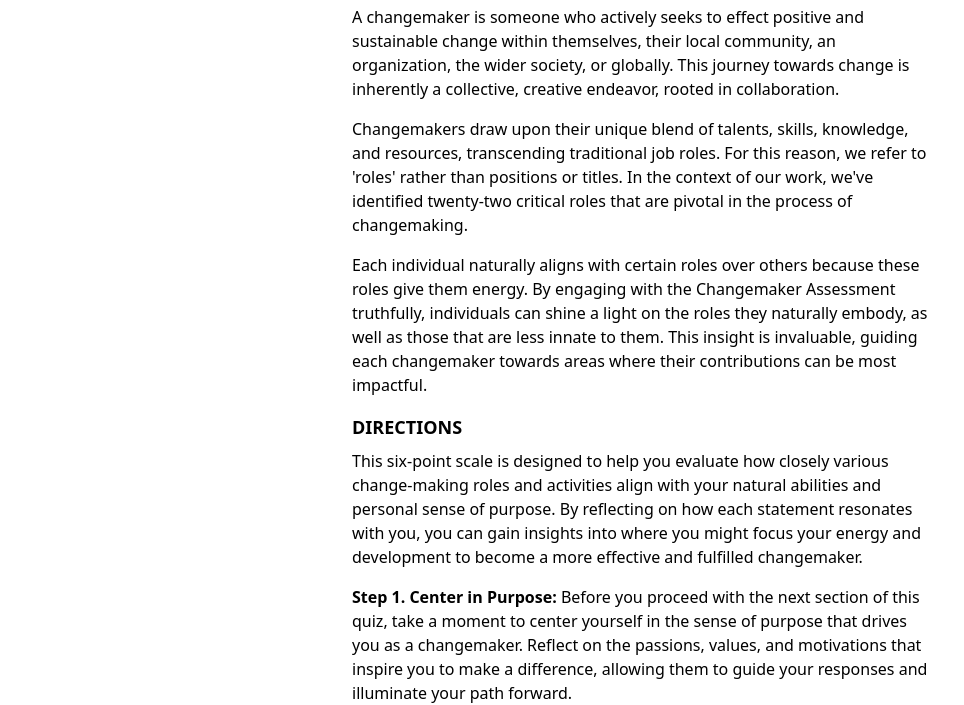
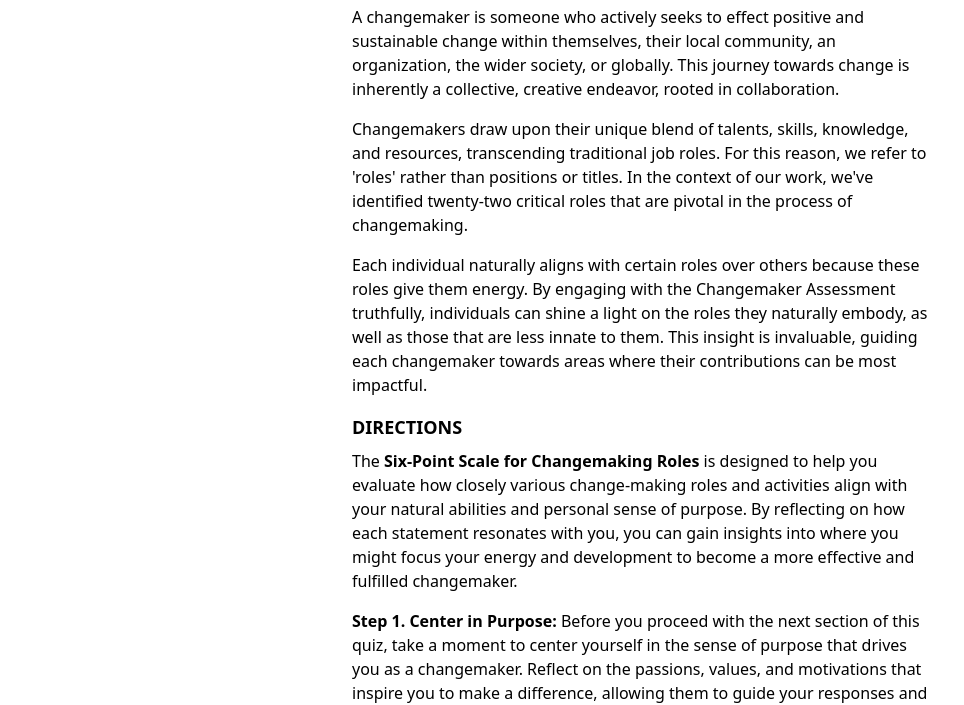
Before and after one commit to ianb/I2C-Changemaker-Roles-Assessment, a website: page docs/index.html in a window 1280 px wide. Shown: the part 103-808 px from the top of the page, without its empty margins (0-964 px from the left). Drawn offline with Linux system fonts and the light colour scheme.

Commit message:
Update index.html

```diff
--- a/docs/index.html
+++ b/docs/index.html
@@ -57,7 +57,7 @@
 
         <h2 class="text-lg font-bold mb-2 mt-4">DIRECTIONS</h2>
  <p class="mb-4">
-This six-point scale is designed to help you evaluate how closely various change-making roles and activities align with your natural abilities and personal sense of purpose. By reflecting on how each statement resonates with you, you can gain insights into where you might focus your energy and development to become a more effective and fulfilled changemaker.
+The <b> Six-Point Scale for Changemaking Roles</b> is designed to help you evaluate how closely various change-making roles and activities align with your natural abilities and personal sense of purpose. By reflecting on how each statement resonates with you, you can gain insights into where you might focus your energy and development to become a more effective and fulfilled changemaker.
      </p>
    <p class="mb-4">
      <b>Step 1. Center in Purpose:</b> Before you proceed with the next section of this quiz, take a moment to center yourself in the sense of purpose that drives you as a changemaker. Reflect on the passions, values, and motivations that inspire you to make a difference, allowing them to guide your responses and illuminate your path forward.
```
